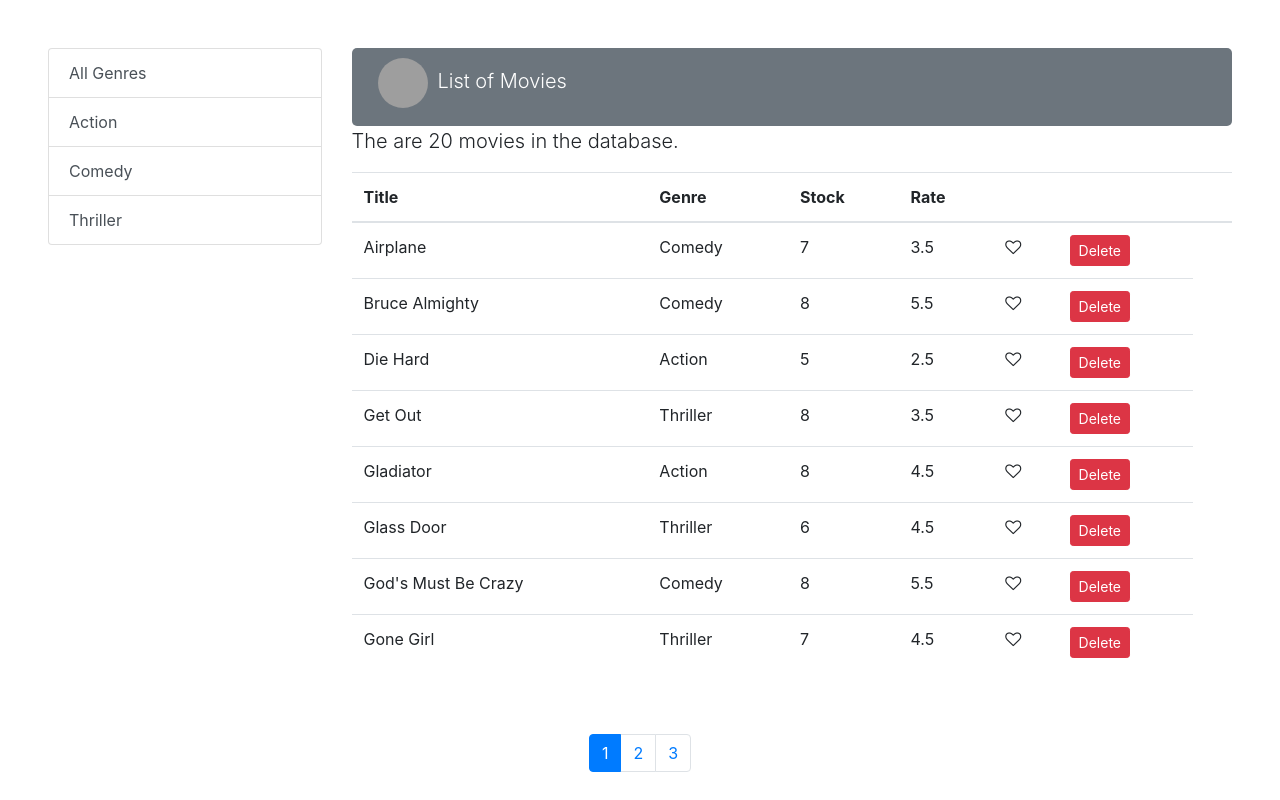
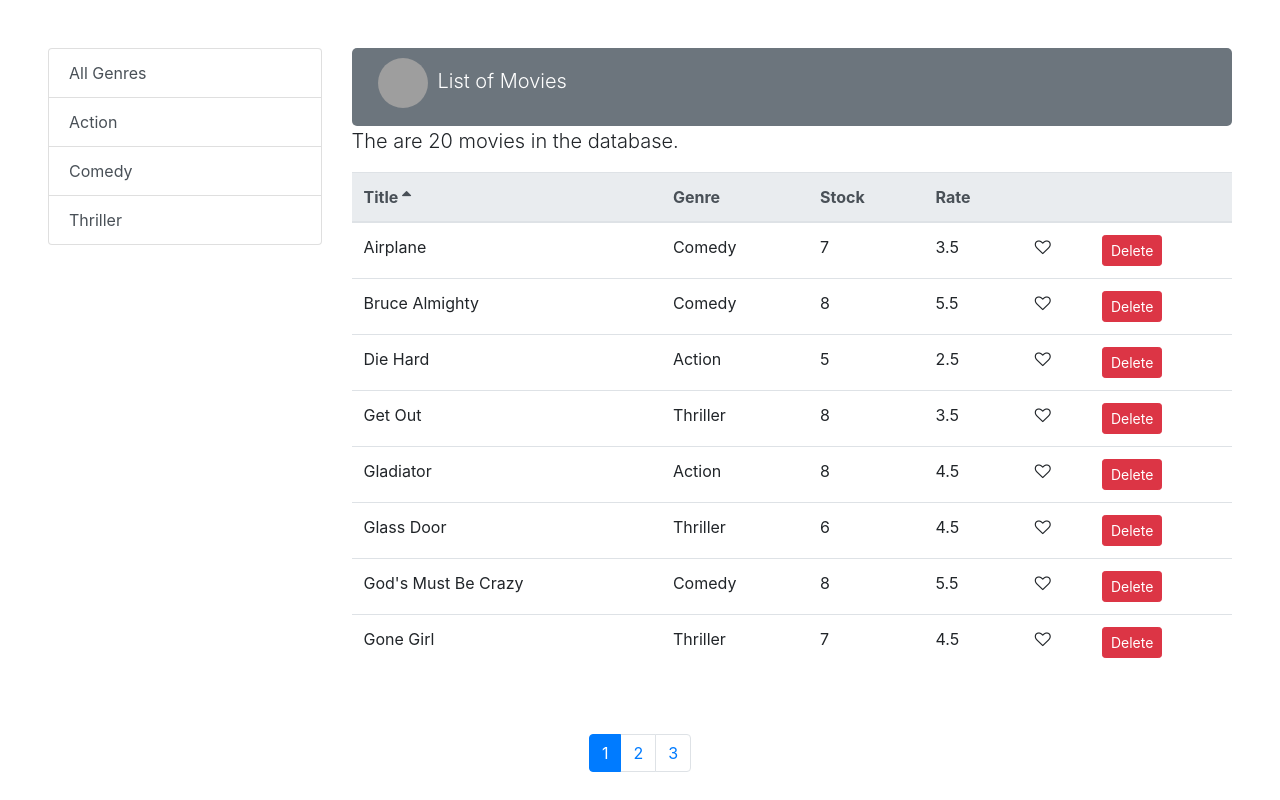
Before and after one commit to DPT-soliton/VidlyApp, a React (Create React App) app: page / in a window 1280 px wide. Built offline with nearby package versions, Linux system fonts and the light colour scheme; grey boxes are pictures that could not be loaded.

Commit message:
refractor table header

```diff
--- a/src/components/common/tableBody.jsx
+++ b/src/components/common/tableBody.jsx
@@ -1,13 +1,31 @@
 import React, { Component } from "react";
-import Like from "./like";
+import _ from "lodash";
 
 class TableBody extends Component {
+  renderCell = (item, column) => {
+    if (column.content) return column.content(item);
+    else {
+      return _.get(item, column.path);
+    }
+  };
+
+  create_uniqueKey = (item, column) => {
+    return item._id + (column.path || column.key);
+  };
+
   render() {
-    const { movies, onLike, onDelete } = this.props;
+    const { data, columns } = this.props;
 
     return (
       <tbody>
-        {movies.map((m) => (
+        {data.map((item) => (
+          <tr key={item._id}>
+            {columns.map((column) => (
+              <td key={this.create_uniqueKey(item, column)}>{this.renderCell(item, column)}</td>
+            ))}
+          </tr>
+        ))}
+        {/* {movies.map((m) => (
           <tr key={m._id}>
             <td>{m.title}</td>
             <td>{m.genre.name}</td>
@@ -22,7 +40,7 @@ class TableBody extends Component {
               </button>
             </td>
           </tr>
-        ))}
+        ))} */}
       </tbody>
     );
   }
--- a/src/components/common/tableHeader.jsx
+++ b/src/components/common/tableHeader.jsx
@@ -4,6 +4,12 @@ class TableHeader extends Component {
   /** Column: [] */
   /** sortColumn: object */
   /** onSort: function */
+  renderSortIcon = (column) => {
+    const { sortColumn } = this.props;
+    if (column.path !== this.props.sortColumn.path) return null;
+    if (sortColumn.order === "asc") return <i className="fa fa-sort-asc" aria-hidden="true"></i>;
+    return <i className="fa fa-sort-desc" aria-hidden="true"></i>;
+  };
 
   raiseSort = (path) => {
     const sortColumn = { ...this.props.sortColumn };
@@ -17,14 +23,13 @@ class TableHeader extends Component {
   };
   render() {
     return (
-      <thead>
+      <thead className="thead-light">
         <tr>
           {this.props.columns.map((column) => (
-            <th key={column.path || column.key} onClick={() => this.raiseSort(column.path)}>
-              {column.label}
+            <th className="clickable" key={column.path || column.key} onClick={() => this.raiseSort(column.path)}>
+              {column.label} {column.path ? this.renderSortIcon(column) : null}
             </th>
           ))}
-          <th></th>
         </tr>
       </thead>
     );
--- a/src/components/moviesTable.jsx
+++ b/src/components/moviesTable.jsx
@@ -1,6 +1,7 @@
 import React, { Component } from "react";
 import TableHeader from "../components/common/tableHeader";
 import TableBody from "../components/common/tableBody";
+import Like from "../components/common/like";
 
 class MoviesTable extends Component {
   /**Columns for Table Header component */
@@ -9,8 +10,15 @@ class MoviesTable extends Component {
     { path: "genre.name", label: "Genre" },
     { path: "numberInStock", label: "Stock" },
     { path: "dailyRentalRate", label: "Rate" },
-    { key: "dummyKey1" },
-    { key: "dummyKey2" },
+    { key: "dummyKey1", content: (movie) => <Like liked={movie.liked} onLike={() => this.props.onLike(movie)} /> },
+    {
+      key: "dummyKey2",
+      content: (movie) => (
+        <button className="btn btn-danger btn-sm" onClick={() => this.props.onDelete(movie._id)}>
+          Delete
+        </button>
+      ),
+    },
   ];
 
   render() {
@@ -43,9 +51,9 @@ class MoviesTable extends Component {
           The are {filtered.length} {filtered.length > 1 ? "movies" : "movie"} in the database.
         </p>
 
-        <table className="table" hidden={state.movies.length <= 0}>
+        <table className="table table-hover" hidden={state.movies.length <= 0}>
           <TableHeader columns={this.columns} sortColumn={state.sortColumn} onSort={onSort} />
-          <TableBody movies={movies} onLike={onLike} onDelete={onDelete} />
+          <TableBody data={movies} columns={this.columns} onLike={onLike} onDelete={onDelete} />
         </table>
       </div>
     );
--- a/src/index.css
+++ b/src/index.css
@@ -11,3 +11,7 @@ code {
   font-family: source-code-pro, Menlo, Monaco, Consolas, 'Courier New',
     monospace;
 }
+
+.clickable{
+  cursor: pointer;
+}
```
